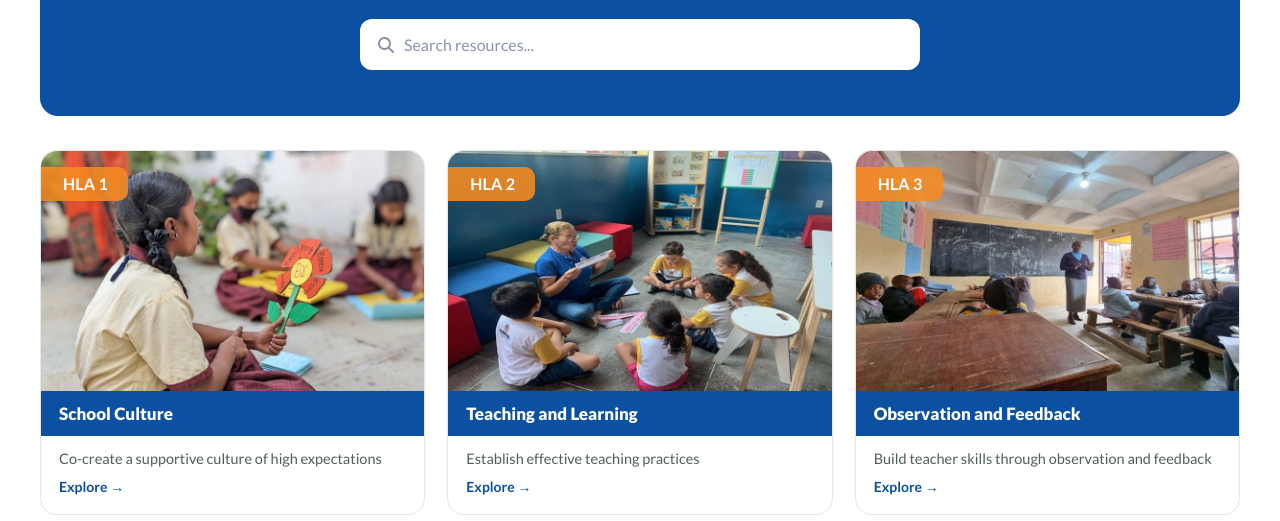
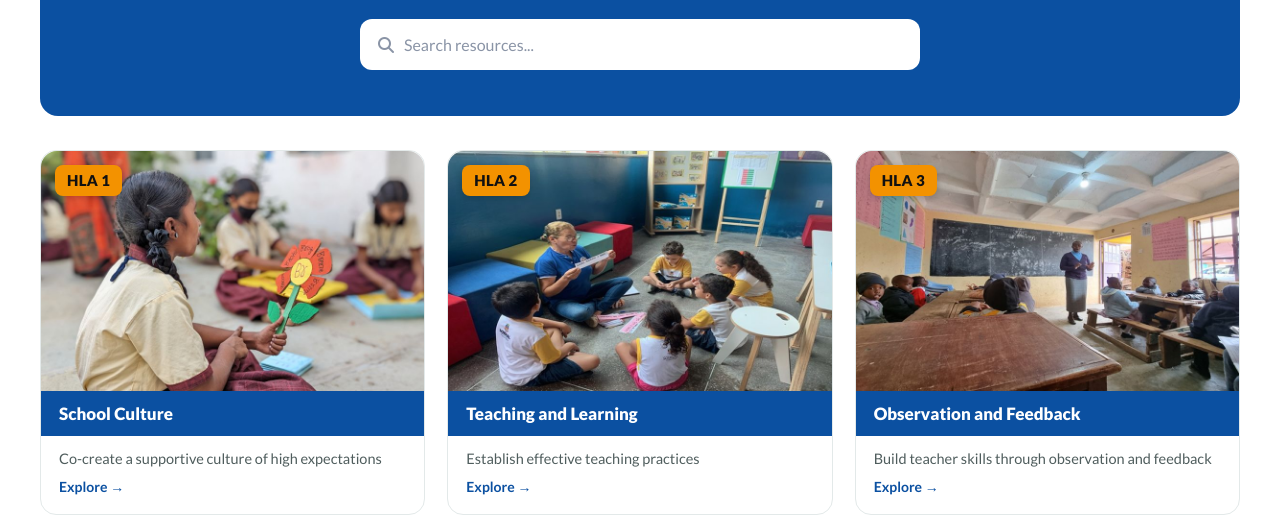
Before and after one commit to Derrick-Trek/gsl-portal-test, a plain HTML site: page review/home-2.html in a window 1280 px wide. Shown: the part 279-800 px from the top of the page. Drawn offline with nearby package versions, Linux system fonts and the light colour scheme; a web font is replaced by a local one.

Commit message:
Review homepage option 2: solid orange rounded HLA tag with dark text
Co-Authored-By: Claude Opus 5.5 <noreply@anthropic.com>

```diff
--- a/review/review.css
+++ b/review/review.css
@@ -39,7 +39,7 @@ h1{font-family:'Playfair Display',Georgia,serif;font-size:34px;line-height:1.2;m
 .grp.sep{border-top:1px solid #E3E9E9;margin-top:38px;padding-top:26px}
 .flex3{display:flex;flex-wrap:wrap;justify-content:center;gap:22px}.flex3 .tc{flex:0 1 calc((100% - 44px) / 3)}
 /* 16 Nov: the live portal homepage's own HLA tag (orange tab on the photo's left edge, rounded right side) */
-.ltag{position:absolute;left:0;top:16px;z-index:2;background:rgba(246,139,33,.88);color:#fff;font-weight:700;font-size:16px;line-height:1;padding:9px 20px 9px 22px;border-radius:0 10px 10px 0;letter-spacing:.01em}
+.ltag{position:absolute;left:14px;top:14px;z-index:2;background:#F39200;color:#111;font-weight:900;font-size:15px;line-height:1;padding:8px 12px;border-radius:8px;letter-spacing:.02em;box-shadow:0 2px 6px rgba(0,0,0,.18)}
 /* 16 Nov ribbon (replaced by .ltag, kept for reference): bookmark ribbon hanging from the photo's top edge on the six HLA cards */
 .tc.rbn{position:relative;overflow:visible}.tc.rbn img{border-radius:16px 16px 0 0}
 .rib{position:absolute;top:-6px;left:22px;z-index:2;width:58px;padding:10px 0 20px;display:flex;flex-direction:column;align-items:center;color:#fff;
```
